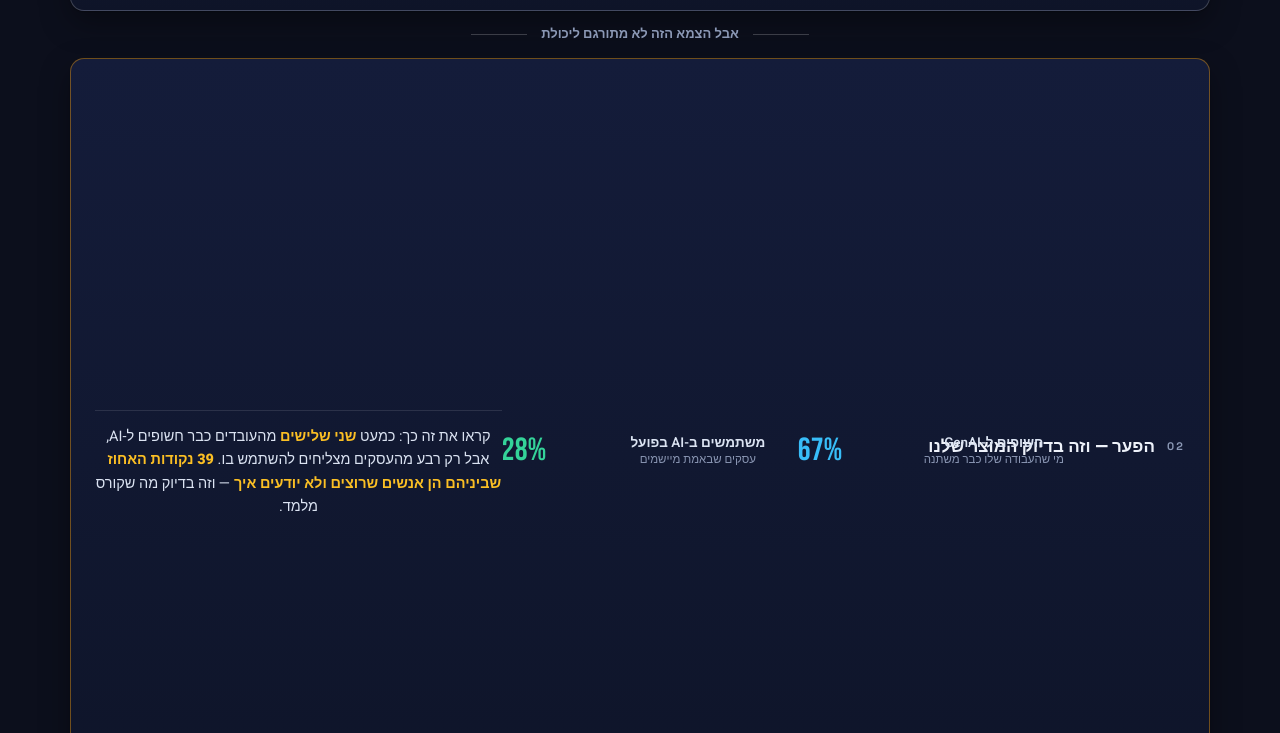
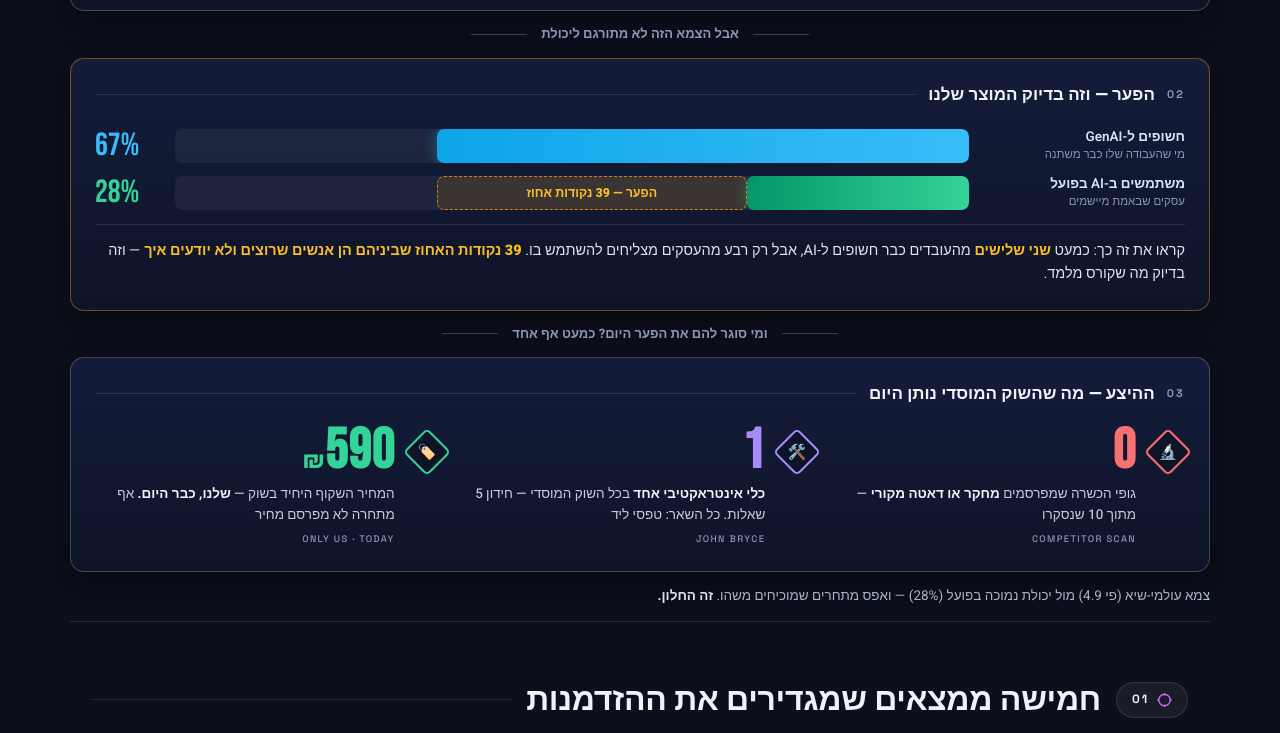
Before and after one commit to shayvazana-oss/bidul-ai-academy, a plain HTML site: page index.html in a window 1280 px wide. Shown: the part 1704-2437 px from the top of the page. Drawn offline with Linux system fonts and the light colour scheme.

Commit message:
Fix CSS class collision: .hero modifier on the gap block inherited full-screen hero layout

```diff
--- a/index.html
+++ b/index.html
@@ -148,7 +148,7 @@ h1.giant .go{background:var(--grad);-webkit-background-clip:text;background-clip
 .mi-head h2{font-size:clamp(20px,2.8vw,26px);font-weight:800;letter-spacing:-.01em}
 .mi-head span{font-family:var(--grot);font-size:10.5px;letter-spacing:.16em;color:var(--muted);font-weight:500}
 .snap-act{background:linear-gradient(180deg,#141c3a,#0e1428);border:1px solid var(--hair-2);border-radius:14px;padding:22px 24px 24px;box-shadow:var(--shadow)}
-.snap-act.hero{border-color:rgba(245,158,11,.42)}
+.snap-act.key{border-color:rgba(245,158,11,.42)}
 .act-lbl{display:flex;align-items:center;gap:12px;margin-bottom:20px}
 .act-lbl .an{font-family:var(--grot);font-size:11px;letter-spacing:.2em;color:var(--muted);font-weight:700;flex:0 0 auto}
 .act-lbl h3{font-size:17px;font-weight:800;color:#eef2fa;flex:0 0 auto}
@@ -473,7 +473,7 @@ footer .src-line{margin-top:8px;line-height:1.8}
 
   <div class="snap-link rv">אבל הצמא הזה לא מתורגם ליכולת</div>
 
-  <div class="snap-act hero rv" id="gapviz">
+  <div class="snap-act key rv" id="gapviz">
     <div class="act-lbl"><span class="an">02</span><h3>הפער — וזה בדיוק המוצר שלנו</h3><span class="rule"></span></div>
     <div class="gb-row">
       <span class="gb-lbl">חשופים ל-GenAI<small>מי שהעבודה שלו כבר משתנה</small></span>
```
